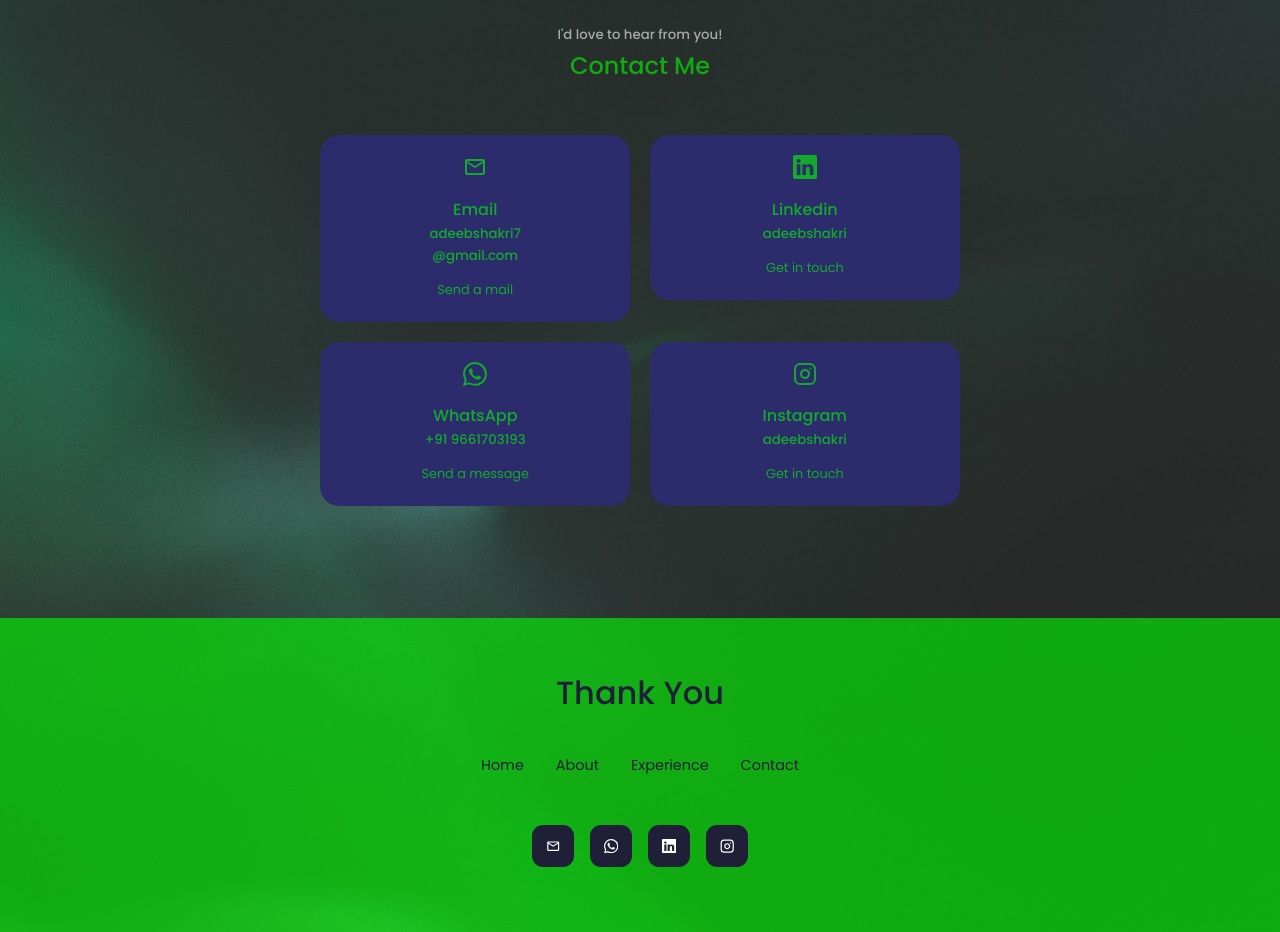
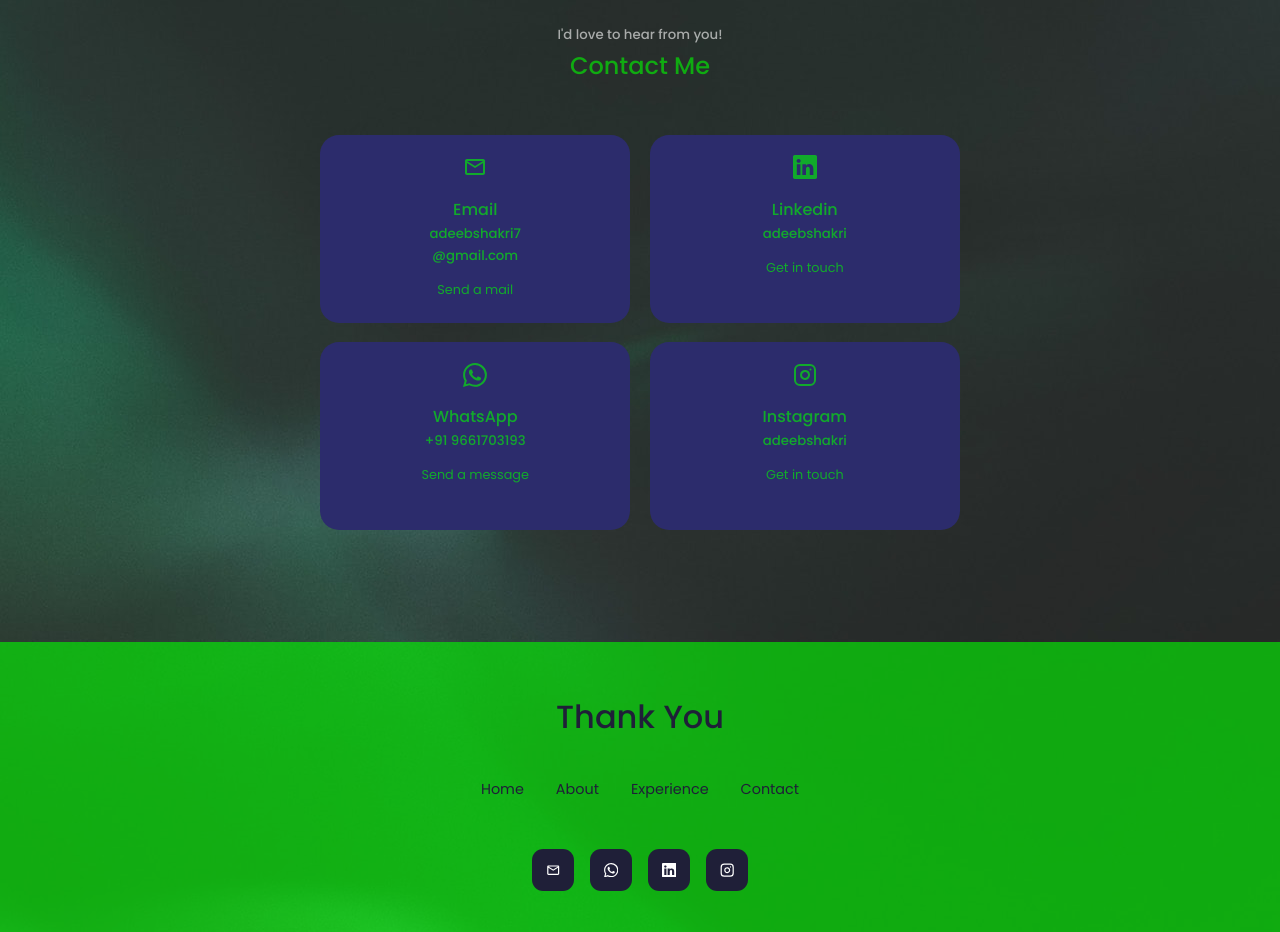
Before and after one commit to adeebshakri/adeebshakri, a React (Create React App) app: page / in a window 1280 px wide. Shown: the part 3660-4592 px from the top of the page. Built offline with nearby package versions, Linux system fonts and the light colour scheme.

Commit message:
Modify css

```diff
--- a/src/components/contacts/contacts.css
+++ b/src/components/contacts/contacts.css
@@ -18,6 +18,7 @@
     text-align: center;
     border: 1px solid transparent;
     transition: var(--transition);
+    min-height: 188px;
 }
 
 .contact__option:hover {
```
